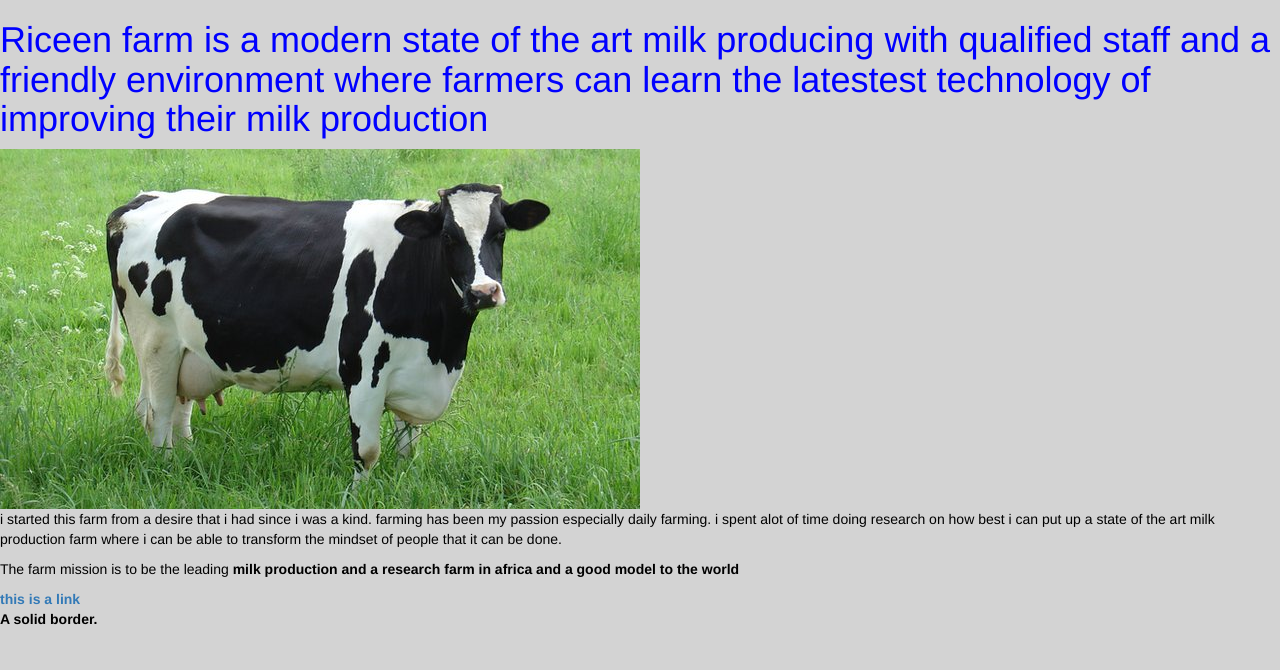
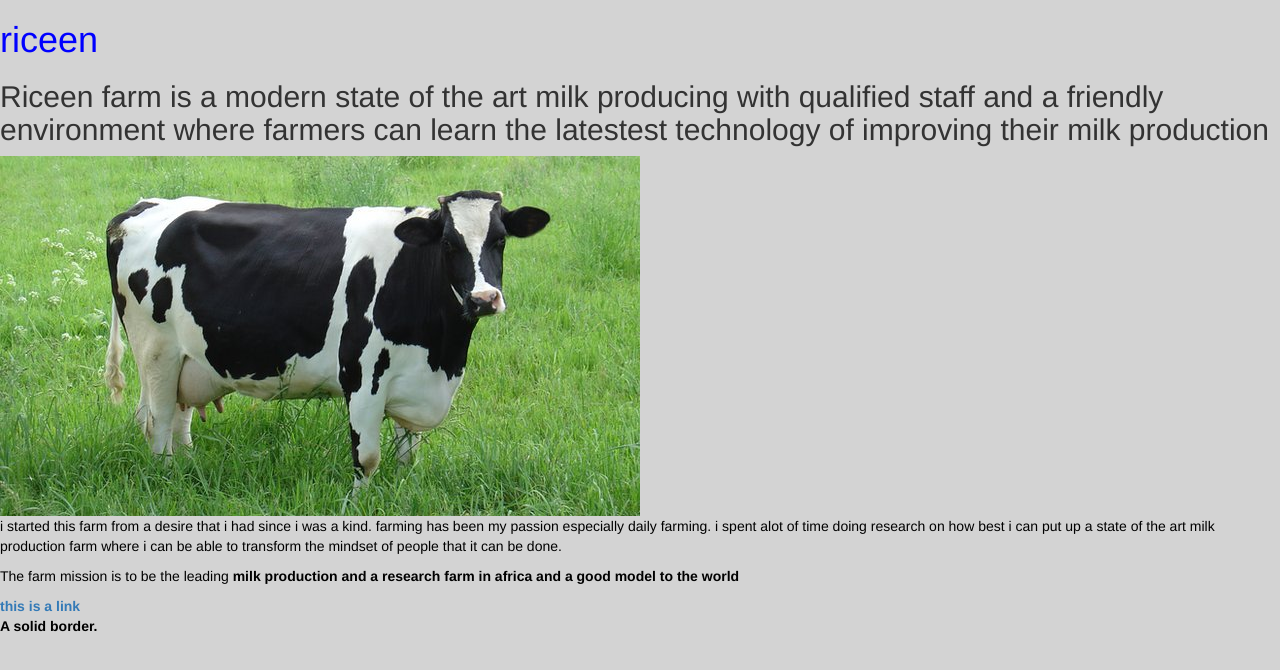
Before and after one commit to eghlah/eghlah.github.io, a plain HTML site: page design.html in a window 1280 px wide. Drawn offline with nearby package versions, Linux system fonts and the light colour scheme.

Commit message:
add html code to design.html file

```diff
--- a/design.html
+++ b/design.html
@@ -8,7 +8,9 @@
 </head>
 
 <body>
-  <h1>Riceen farm is a modern state of the art milk producing with qualified staff and a friendly environment where farmers can learn the latestest technology of improving their milk production</h1>
+
+  <h1>riceen</h1>
+  <h2>Riceen farm is a modern state of the art milk producing with qualified staff and a friendly environment where farmers can learn the latestest technology of improving their milk production</h2>
   <img src="images/cow.jpg" alt="cow">
   <p> i started this farm from a desire that i had since i was a kind. farming has been my passion especially daily farming. i spent alot of time doing research on how best i can put up a state of the art milk production farm where i can be able to transform
     the mindset of people that it can be done. </p>
```
